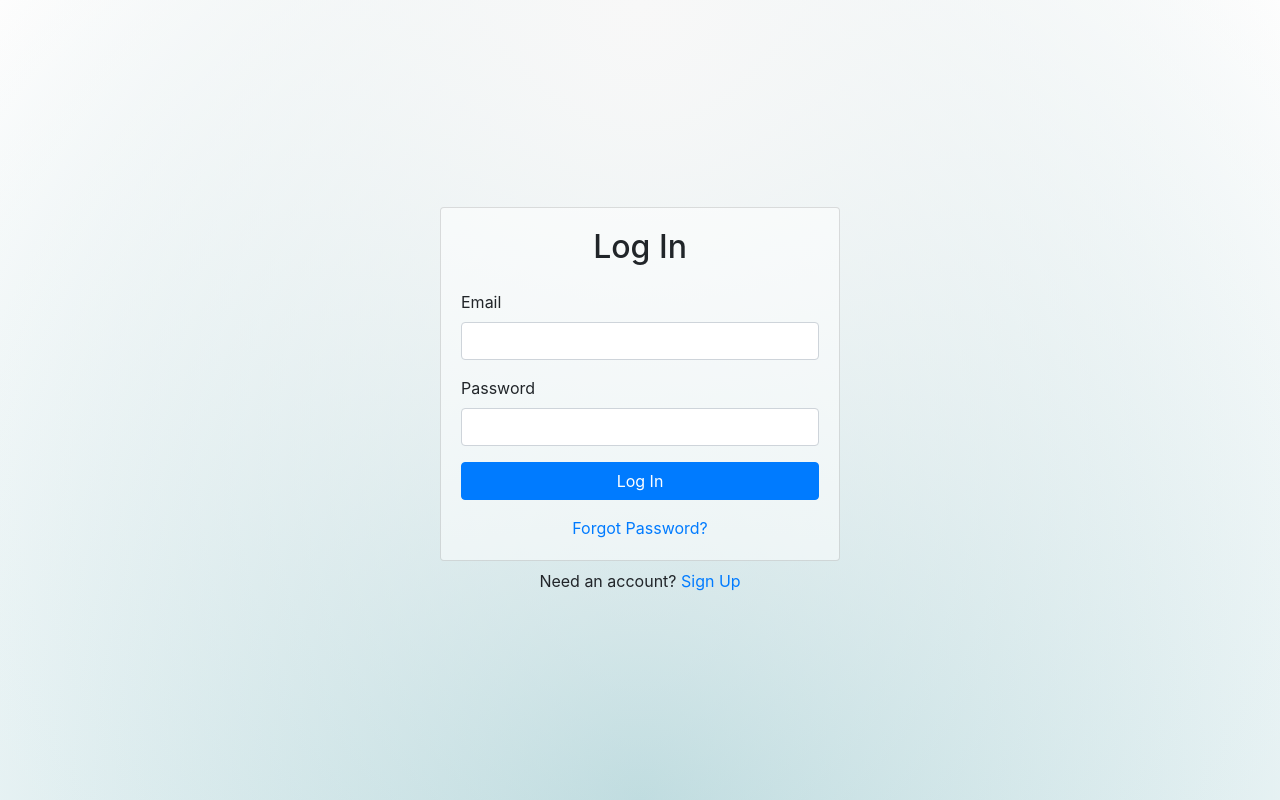
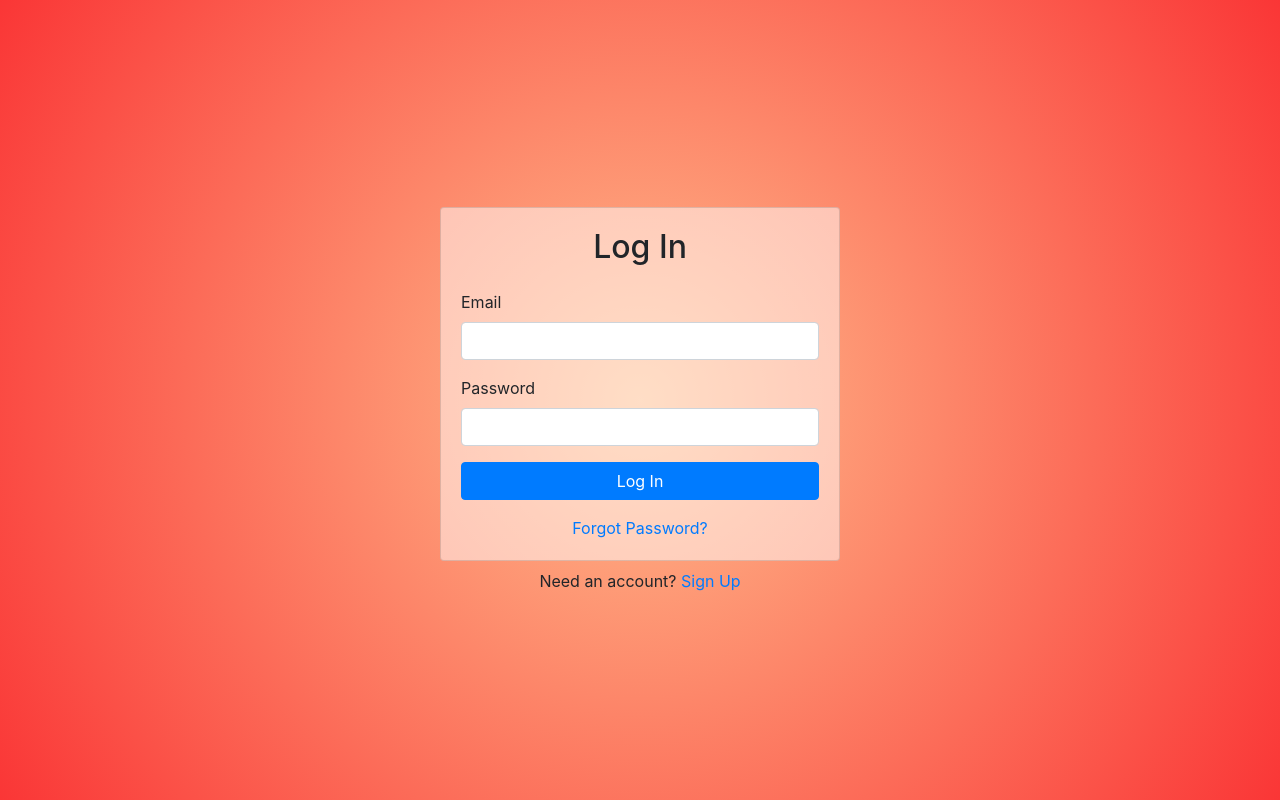
Before and after one commit to robdcampbell/Firebase-Auth-Template, a React (Create React App) app: page /login in a window 1280 px wide. Built offline with nearby package versions, Linux system fonts and the light colour scheme; no server answers.

Commit message:
edited BoilerPlate Background

```diff
--- a/src/index.css
+++ b/src/index.css
@@ -1,9 +1,16 @@
 body {
   /* background: radial-gradient(ellipse at top, #f8f8f8, transparent),
     radial-gradient(ellipse at bottom, #ff9789, transparent); */
-  /* background: linear-gradient(#e66465, #9198e5); */
-  background: radial-gradient(ellipse at top, #f8f8f8, transparent),
-    radial-gradient(ellipse at bottom, #a9d1d6, transparent);
+  background: rgb(250, 54, 54);
+  background: radial-gradient(
+    circle,
+    rgba(250, 54, 54, 1) 0%,
+    rgba(255, 188, 140, 1) 0%,
+    rgba(250, 54, 54, 1) 100%
+  );
+  /* background: radial-gradient(ellipse at top, #ad746d, transparent),
+    radial-gradient(ellipse at bottom, #436496, transparent);
+*/
 }
 
 .modal__card {
```
